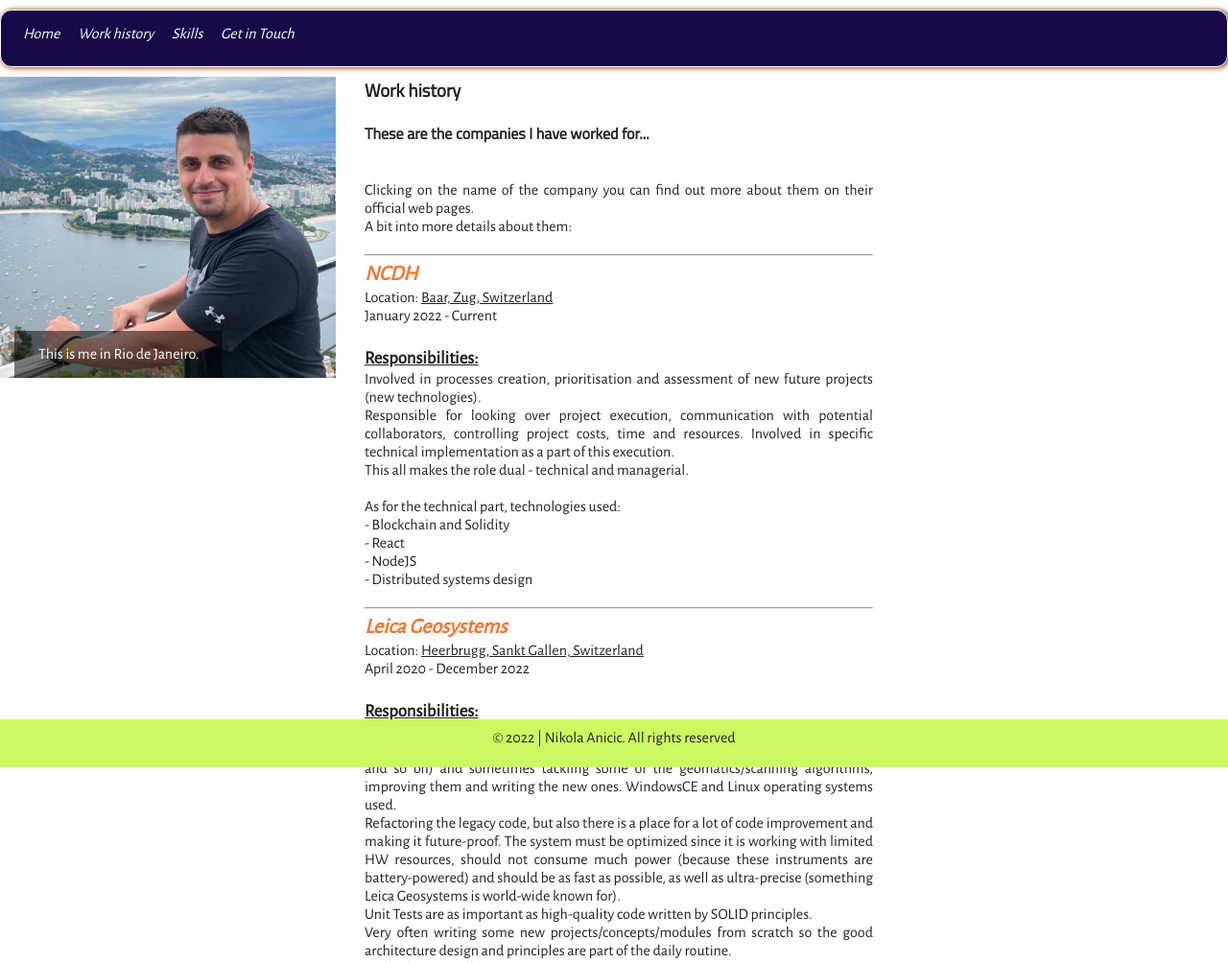
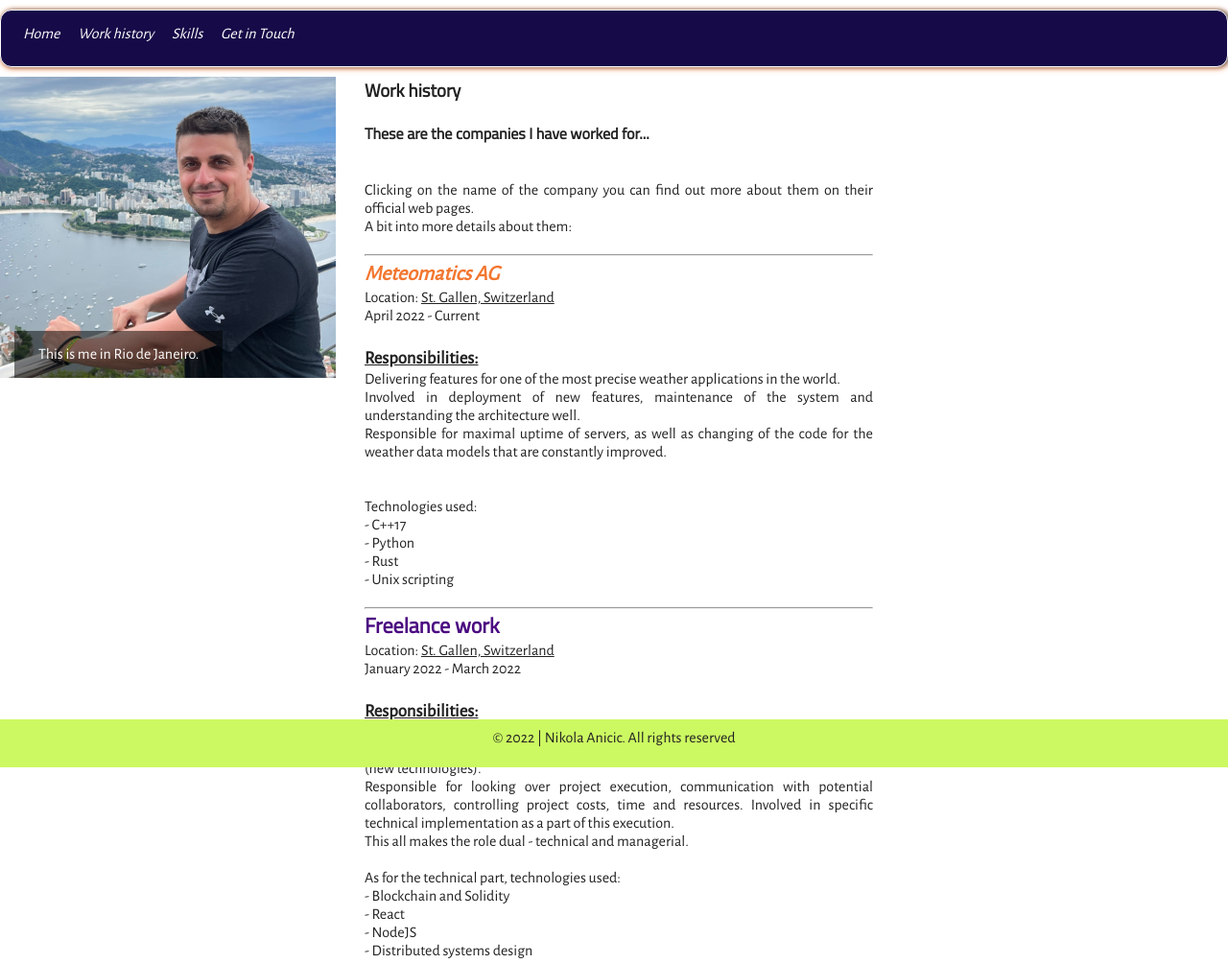
Before and after one commit to anicicn84/aboutme, a website: page work_history.html in a window 1280 px wide. Shown: the top 1004 px of the page at 96% size. Drawn offline with nearby package versions, Linux system fonts and the light colour scheme.

Commit message:
Updated work history

```diff
--- a/work_history.html
+++ b/work_history.html
@@ -66,11 +66,33 @@
 
         <div class="work-history">
           <hr>
-          <h2 style="color: rgb(75, 9, 129);"><a href="https://www.ncdh.ch/">NCDH</a></h3>
-          <p>Location: <u>Baar, Zug, Switzerland</u></p>
-          <p>January 2022 - Current</p> <br>
+          <h2 style="color: rgb(75, 9, 129);"><a href="https://www.meteomatics.com/">Meteomatics AG</a></h3>
+          <p>Location: <u>St. Gallen, Switzerland</u></p>
+          <p>April 2022 - Current</p> <br>
           <h3><u>Responsibilities:</u></h5>
           <p>
+            Delivering features for one of the most precise weather applications in the world. <br>
+            Involved in deployment of new features, maintenance of the system and understanding the architecture well. <br>
+            Responsible for maximal uptime of servers, as well as changing of the code for the weather data models that are constantly improved.<br>
+            <br> <br>
+
+            Technologies used:
+            <ul>
+              <li> - C++17 </li>
+              <li> - Python </li>
+              <li> - Rust </li>
+              <li> - Unix scripting</li>
+            </ul>
+          </p>
+          <br>
+
+          <hr>
+          <h2 style="color: rgb(75, 9, 129);">Freelance work</h3>
+          <p>Location: <u>St. Gallen, Switzerland</u></p>
+          <p>January 2022 - March 2022</p> <br>
+          <h3><u>Responsibilities:</u></h5>
+          <p>
+            Helping out a friend in setting up the new technologies for his private company <br>
             Involved in processes creation, prioritisation and assessment of new future projects (new technologies). <br>
             Responsible for looking over project execution, communication with potential collaborators, controlling project costs, time and resources. Involved in specific technical implementation as a part of this execution. <br>
             This all makes the role dual - technical and managerial. <br> <br>
```
Also changed, not shown: index.html (+2 -2 lines).
